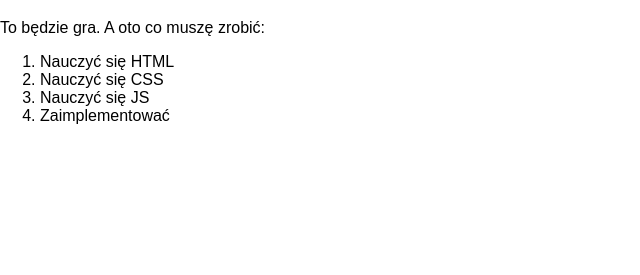
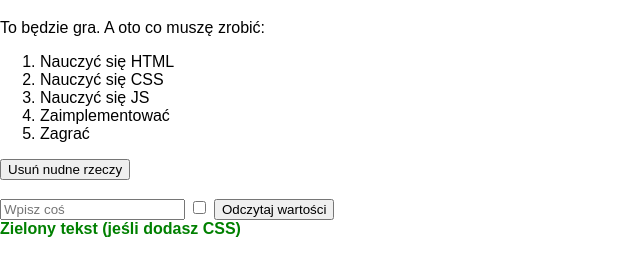
Before and after one commit to NataKar05/js-lab, a plain HTML site: page index.html in a window 1280 px wide. Shown: the part 61-336 px from the top of the page, without its empty margins (0-640 px from the left). Drawn offline with Linux system fonts and the light colour scheme.

Commit message:
index.htmd creation

```diff
--- a/index.html
+++ b/index.html
@@ -13,6 +13,11 @@
         h1 {
             color: #0B3954;
         }
+
+        .green {
+            color: green;
+            font-weight: bold;
+        }
     </style>
 </head>
 <body>
@@ -25,9 +30,52 @@
         <li>Nauczyć się JS</li>
         <li id="super-important">Zaimplementować</li>
     </ol>
+
+    <button type="button" onclick="removeBoringStuff()">Usuń nudne rzeczy</button>
+
+    <br><br>
+
+    <input type="text" id="myTextField" placeholder="Wpisz coś">
+    <input type="checkbox" id="myCheckbox">
+    <button type="button" onclick="readValues()">Odczytaj wartości</button>
+
 </div>
+
+
 <script>
-    alert('Witamy witamy');
+    // const header = document.getElementById('main-header');
+    // header.innerText = "Inny header";
+    //
+    // const nudy = document.querySelectorAll("#app .boring");
+    // nudy.forEach(element => {
+    //     alert(`Nuda: ${element.innerText}`);
+    //     element.classList.remove('boring');
+    // });
+
+    let div = document.createElement('div');
+    div.classList.add('green');
+    div.innerText = 'Zielony tekst (jeśli dodasz CSS)';
+    document.getElementById('app').append(div); // jest też prepend
+
+    let listItem = document.createElement('li');
+    listItem.innerText = 'Zagrać';
+    // dodaję na koniec listy
+    document.querySelector("#app ol li:last-child").after(listItem); // jest też before
+
+    function removeBoringStuff(){
+        document.querySelectorAll("#app .boring").forEach((e) => e.remove());
+    }
+
+    function readValues() {
+        let textValue = document.getElementById("myTextField").value;
+        let isChecked = document.getElementById("myCheckbox").checked;
+
+        if (isChecked) {
+            alert(`Wartość pola tekstowego: ${textValue}`);
+        } else {
+            alert("Checkbox nie jest zaznaczony, wartość pola tekstowego nie zostanie wyświetlona.");
+        }
+    }
 </script>
 </body>
 </html>
```
